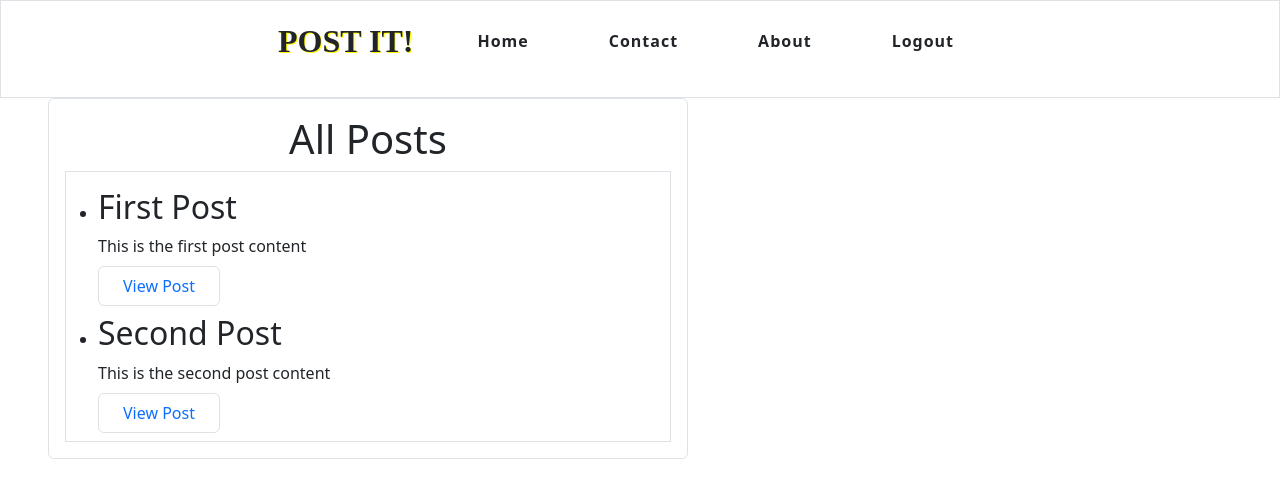
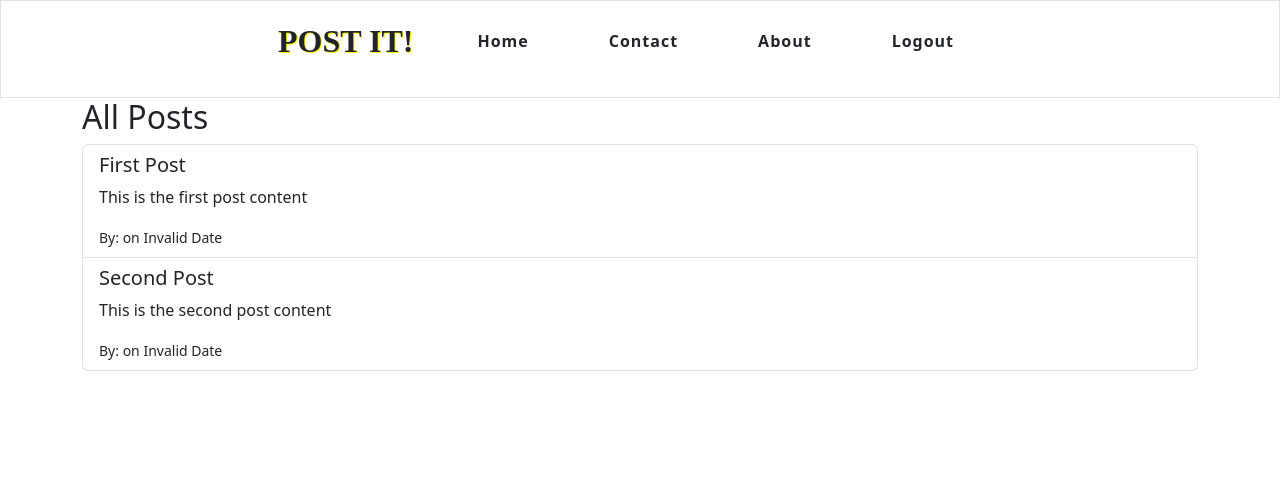
Before and after one commit to uday7223/social-media-clone, a React (Vite) app: page /postlist in a window 1280 px wide. Shown: the top 498 px of the page. Built offline with nearby package versions, Linux system fonts and the light colour scheme; data requests are answered from the project's data file.

Commit message:
fixed posts and comments functionality and also changed the db

```diff
--- a/src/App.jsx
+++ b/src/App.jsx
@@ -11,8 +11,7 @@ import Login from './components/Login';
 import LandingPage from './components/LandingPage';
 import TopHeader from './components/TopHeader';
 import PostList from './components/posts/PostList';
-import FetchUsers from './components/FetchUsers';
-import Post from './components/posts/Post';
+import CreatePost from './components/posts/CreatePost';
 
 
 
@@ -30,9 +29,8 @@ function App() {
       <Route path="/" element={<LandingPage />} />
         <Route path="/register" element={<Register />} />
         <Route path="/login" element={<Login />} />
-        {/* <Route path="/postlist" element={<PostList />} /> */}
+        <Route path="/create-post" element={<CreatePost />} />
         <Route path="/postlist" element={<PostList />} />
-        <Route path="/posts/:id" element={<Post />} />
 
       </Routes>
     </div>
--- a/src/components/Login.jsx
+++ b/src/components/Login.jsx
@@ -20,7 +20,7 @@ const Login = () => {
 
             if (response.status === 200) {
                 const user = response.data.user; // Updated to match backend
-                localStorage.setItem('currentUser', JSON.stringify({ id: user.id, name: user.username })); // Save current user
+                localStorage.setItem('currentUser', JSON.stringify({ id: "uday", name: user.username })); // Save current user
 
                 navigate('/postlist');
             }
--- a/src/components/TopHeader.jsx
+++ b/src/components/TopHeader.jsx
@@ -5,7 +5,8 @@ const TopHeader = () => {
 
     const navigate = useNavigate();
 
-    const handleClick=()=>{
+    const handleLogout=()=>{
+        localStorage.clear(); // Clears all items in localStorage
         navigate('/login');
 
     }
@@ -21,7 +22,7 @@ const TopHeader = () => {
                         <li>Home</li>
                         <li>Contact</li>
                         <li>About</li>
-                        <li onClick={handleClick}>Logout</li>
+                        <li onClick={handleLogout}>Logout</li>
                     </ul>
                 </div>
                 </div>
--- /dev/null
+++ b/src/components/posts/CreatePost.jsx
@@ -0,0 +1,63 @@
+import React, { useState } from 'react';
+import axios from 'axios';
+
+const CreatePost = () => {
+    const [title, setTitle] = useState('');
+    const [content, setContent] = useState('');
+    const [message, setMessage] = useState('');
+
+    const handleSubmit = async (e) => {
+        e.preventDefault();
+        const user = JSON.parse(localStorage.getItem('currentUser'));
+        console.log(user);
+
+
+        try {
+            const response = await axios.post('http://localhost:5000/posts', {
+                user_id: user.id,
+                title,
+                content,
+            });
+
+            if (response.status === 201) {
+                setMessage('Post created successfully!');
+                setTitle('');
+                setContent('');
+            }
+        } catch (err) {
+            setMessage('Error creating post. Please try again.');
+        }
+    };
+
+    return (
+        <div className="container border rounded p-5 my-5 w-50">
+            <h2>Create Post</h2>
+            <form onSubmit={handleSubmit}>
+                <div className="mb-3">
+                    <label className="form-label">Title</label>
+                    <input
+                        type="text"
+                        className="form-control"
+                        value={title}
+                        onChange={(e) => setTitle(e.target.value)}
+                        required
+                    />
+                </div>
+                <div className="mb-3">
+                    <label className="form-label">Content</label>
+                    <textarea
+                        className="form-control"
+                        rows="4"
+                        value={content}
+                        onChange={(e) => setContent(e.target.value)}
+                        required
+                    />
+                </div>
+                <button type="submit" className="btn btn-primary">Submit</button>
+                {message && <p className="mt-3">{message}</p>}
+            </form>
+        </div>
+    );
+};
+
+export default CreatePost;
--- a/src/components/posts/Post.jsx
+++ /dev/null
@@ -1,88 +0,0 @@
-// import { useState } from 'react';
-// import CommentSection from './CommentSection';
-
-// export default function Post({ post }) {
-//   return (
-//     <div className="post-con m-3 border-2 p-4 border-bottom">
-//     <div>
-//     <p>{post.content}</p>
-//     <CommentSection postId={post.id} />
-//     </div>
-//         <div>
-
-//         </div>
-//     </div>
-//   );
-// }
-import React, { useState, useEffect } from 'react';
-import { useParams } from 'react-router-dom';
-import axios from 'axios';
-
-const Post = () => {
-    const { id } = useParams();
-    const [post, setPost] = useState(null);
-    const [newComment, setNewComment] = useState('');
-    const [comments, setComments] = useState([]);
-
-    useEffect(() => {
-        const fetchPost = async () => {
-            try {
-                const response = await axios.get(`http://localhost:5000/posts/${id}`);
-                setPost(response.data);
-                setComments(response.data.comments || []);
-            } catch (error) {
-                console.error('Error fetching post:', error);
-            }
-        };
-
-        fetchPost();
-    }, [id]);
-
-    const handleAddComment = async () => {
-        const user = JSON.parse(localStorage.getItem('user'));
-        if (!user) {
-            alert('Please log in first.');
-            return;
-        }
-
-        const newCommentObj = {
-            id: comments.length + 1, // Simple ID generation
-            name: user.name,
-            text: newComment,
-        };
-
-        try {
-            const updatedComments = [...comments, newCommentObj];
-            await axios.patch(`http://localhost:5000/posts/${id}`, { comments: updatedComments });
-            setComments(updatedComments);
-            setNewComment('');
-        } catch (error) {
-            console.error('Error adding comment:', error);
-        }
-    };
-
-    if (!post) return <p>Loading...</p>;
-
-    return (
-        <div className='post-con container border rounded p-3'>
-            <h1>{post.title}</h1>
-            <p>{post.content}</p>
-            <h2>Comments</h2>
-            <ul>
-                {comments.map((comment) => (
-                    <li key={comment.id}>
-                        <strong>{comment.name}:</strong> {comment.text}
-                    </li>
-                ))}
-            </ul>
-            <textarea
-                placeholder="Write a comment..."
-                value={newComment}
-                onChange={(e) => setNewComment(e.target.value)}
-            />
-            <button onClick={handleAddComment}>Add Comment</button>
-        </div>
-    );
-};
-
-export default Post;
--- a/src/components/posts/PostList.jsx
+++ b/src/components/posts/PostList.jsx
@@ -1,42 +1,4 @@
-// import { useEffect, useState } from 'react';
-// import axios from 'axios';
-// import Post from './Post';
-// import FetchUsers from '../FetchUsers';
-
-// export default function PostList() {
-//   const [posts, setPosts] = useState([]);
-
-//   useEffect(() => {
-//     const fetchPosts = async () => {
-//       try {
-//         const response = await axios.get('http://localhost:5000/posts');
-//         setPosts(response.data);
-//       } catch (error) {
-//         console.error('Error fetching posts:', error);
-//       }
-//     };
-
-//     fetchPosts();
-//   }, []);
-
-//   return (
-//     <div className='postlist border border-1 rounded m-3 w-50 p-4'>
-//      <div>
-//      <h2>Dashboard</h2>
-//      <div className="posts border">
-//      {posts.map((post) => (
-//         <Post key={post.id} post={post} />
-//       ))}
-//      </div>
-//      </div>
-//      <div>
-
-//      </div>
-//     </div>
-//   );
-// }
 import React, { useEffect, useState } from 'react';
-import { Link } from 'react-router-dom';
 import axios from 'axios';
 
 const PostList = () => {
@@ -47,8 +9,8 @@ const PostList = () => {
             try {
                 const response = await axios.get('http://localhost:5000/posts');
                 setPosts(response.data);
-            } catch (error) {
-                console.error('Error fetching posts:', error);
+            } catch (err) {
+                console.error('Error fetching posts:', err);
             }
         };
 
@@ -56,18 +18,16 @@ const PostList = () => {
     }, []);
 
     return (
-        <div className='postlist-con rounded ms-5 p-3 border w-50'>
-            <h1 className='text-center'>All Posts</h1>
-            <div className="inner-container border">
-            <ul>
+        <div className="container">
+            <h2>All Posts</h2>
+            <div className="list-group">
                 {posts.map((post) => (
-                    <li key={post.id} className='mb-3 mt-3'>
-                        <h2>{post.title}</h2>
+                    <div key={post.post_id} className="list-group-item">
+                        <h5>{post.title}</h5>
                         <p>{post.content}</p>
-                        <Link to={`/posts/${post.id}`} className='border py-2 px-4 text-decoration-none rounded '>View Post</Link>
-                    </li>
+                        <small>By: {post.username} on {new Date(post.created_at).toLocaleString()}</small>
+                    </div>
                 ))}
-            </ul>
             </div>
         </div>
     );
```
Also changed, not shown: src/components/posts/CommentSection.jsx (+0 -68 lines).
